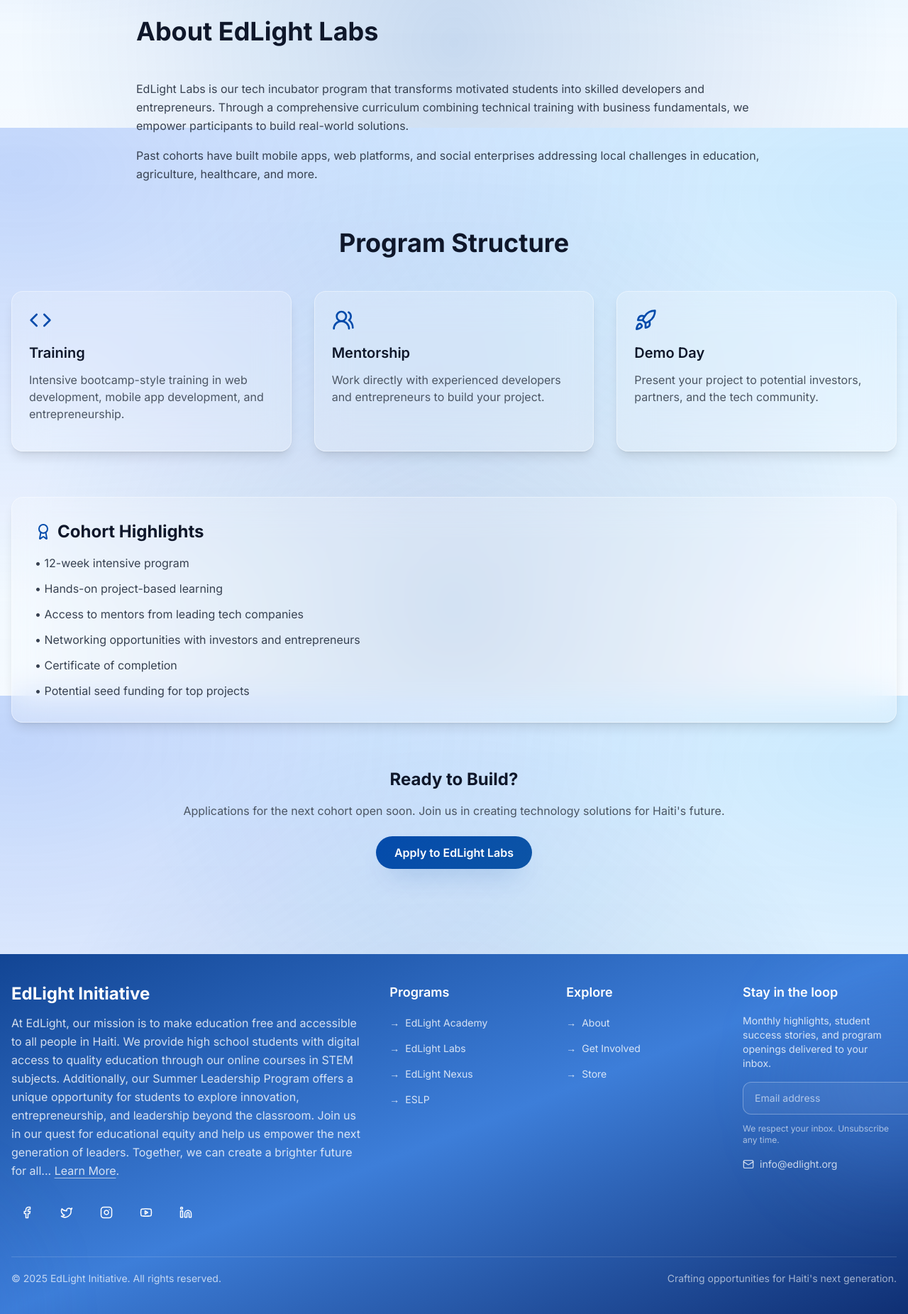
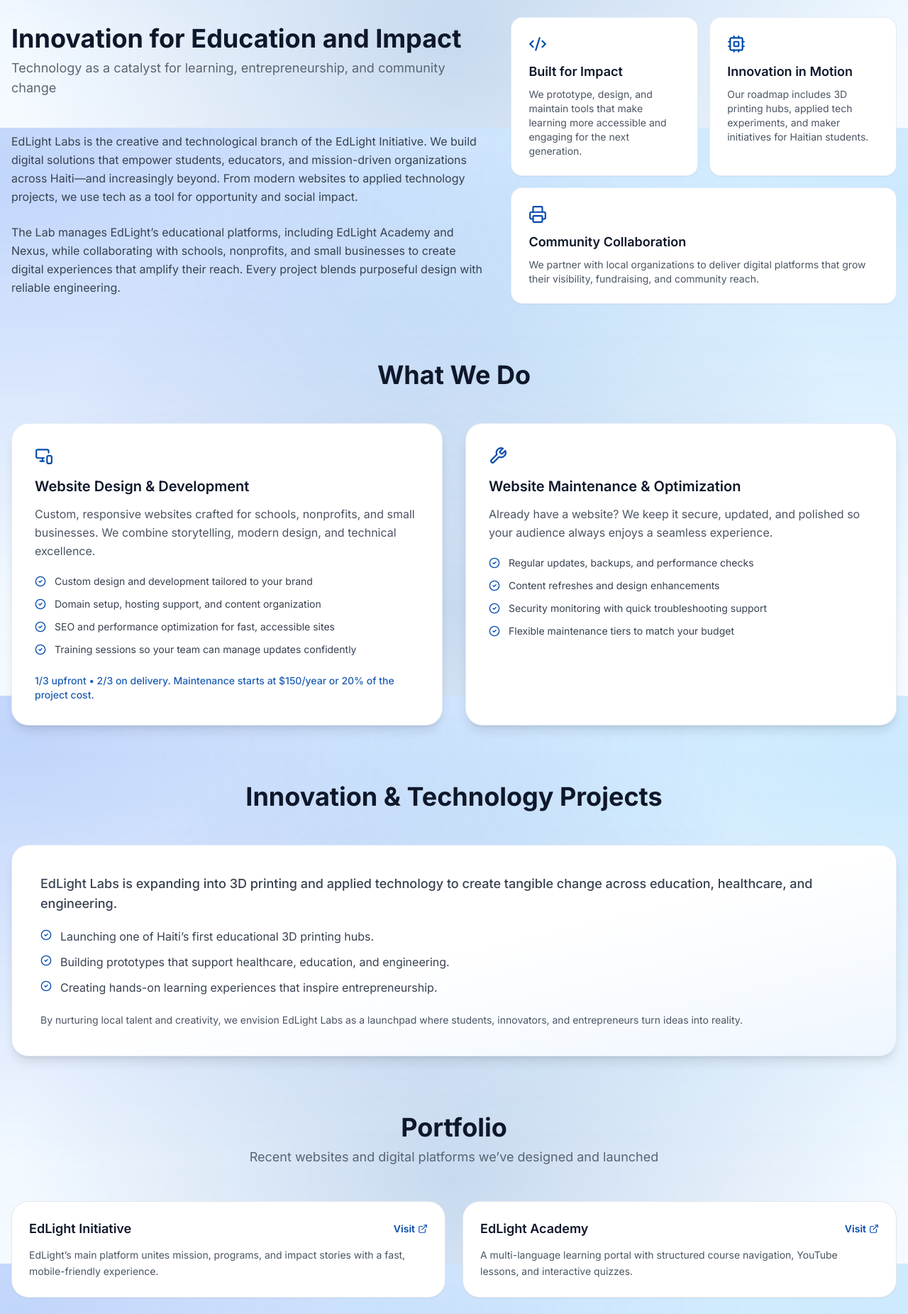
Before and after one commit to edlinitiative/EdLight-Initiative, a Next.js app: page /labs in a window 1280 px wide. Shown: the part 620-2471 px from the top of the page at 71% size. Built offline with nearby package versions, Linux system fonts and the light colour scheme.

Commit message:
Rebuild Labs page with services and portfolio focus

```diff
--- a/app/labs/page.tsx
+++ b/app/labs/page.tsx
@@ -1,26 +1,98 @@
 import React from 'react'
 import Link from 'next/link'
-import { Code, Rocket, Users2, Award } from 'lucide-react'
+import {
+  ArrowRight,
+  Code2,
+  MonitorSmartphone,
+  Wrench,
+  Cpu,
+  Printer,
+  CheckCircle2,
+  ExternalLink,
+  Mail,
+} from 'lucide-react'
 import Hero from '@/components/Hero'
 import SectionHeader from '@/components/SectionHeader'
-import Card from '@/components/Card'
 
-const programPhases = [
+const serviceHighlights = [
   {
-    title: 'Training',
-    description: 'Intensive bootcamp-style training in web development, mobile app development, and entrepreneurship.',
-    icon: <Code size={32} />,
+    title: 'Website Design & Development',
+    description:
+      'Custom, responsive websites crafted for schools, nonprofits, and small businesses. We combine storytelling, modern design, and technical excellence.',
+    details: [
+      'Custom design and development tailored to your brand',
+      'Domain setup, hosting support, and content organization',
+      'SEO and performance optimization for fast, accessible sites',
+      'Training sessions so your team can manage updates confidently',
+    ],
+    icon: <MonitorSmartphone size={26} className="text-primary" />,
+    pricing: '1/3 upfront • 2/3 on delivery. Maintenance starts at $150/year or 20% of the project cost.',
   },
   {
-    title: 'Mentorship',
-    description: 'Work directly with experienced developers and entrepreneurs to build your project.',
-    icon: <Users2 size={32} />,
+    title: 'Website Maintenance & Optimization',
+    description:
+      'Already have a website? We keep it secure, updated, and polished so your audience always enjoys a seamless experience.',
+    details: [
+      'Regular updates, backups, and performance checks',
+      'Content refreshes and design enhancements',
+      'Security monitoring with quick troubleshooting support',
+      'Flexible maintenance tiers to match your budget',
+    ],
+    icon: <Wrench size={26} className="text-primary" />,
+  },
+]
+
+const innovationFocus = [
+  'Launching one of Haiti’s first educational 3D printing hubs.',
+  'Building prototypes that support healthcare, education, and engineering.',
+  'Creating hands-on learning experiences that inspire entrepreneurship.',
+]
+
+const portfolioItems = [
+  {
+    name: 'EdLight Initiative',
+    url: 'https://edlight.org',
+    description:
+      'EdLight’s main platform unites mission, programs, and impact stories with a fast, mobile-friendly experience.',
   },
   {
-    title: 'Demo Day',
-    description: 'Present your project to potential investors, partners, and the tech community.',
-    icon: <Rocket size={32} />,
+    name: 'EdLight Academy',
+    url: 'https://academy.edlight.org',
+    description:
+      'A multi-language learning portal with structured course navigation, YouTube lessons, and interactive quizzes.',
   },
+  {
+    name: 'EdLight Nexus',
+    url: 'https://edlight.org/nexus',
+    description:
+      'Showcases global mobility opportunities for Haitian students with clear storytelling and partner-focused CTAs.',
+  },
+  {
+    name: 'Client Project – École Dominique Savio (Demo)',
+    url: undefined,
+    description:
+      'A school website concept highlighting academic programs, galleries, and easy-to-manage updates for administrators.',
+  },
+  {
+    name: 'Client Project – Local Nonprofit (Demo)',
+    url: undefined,
+    description:
+      'A lightweight nonprofit site with donation tools, storytelling layouts, and a blog to feature ongoing initiatives.',
+  },
+]
+
+const reasons = [
+  'Professional, mission-aligned web solutions at accessible pricing.',
+  'Transparent process with flexible payment and maintenance plans.',
+  'Fast turnaround times, responsive support, and clear communication.',
+  'Trusted by schools, nonprofits, and startups across Haiti.',
+  'Backed by the EdLight Initiative’s commitment to education and impact.',
+]
+
+const involvementOptions = [
+  'Organizations: Partner with us to design or upgrade your website or digital platform.',
+  'Students & Developers: Join our talent network and work on real client projects.',
+  'Supporters: Help us bring 3D printing labs and innovation tools to Haiti.',
 ]
 
 export default function LabsPage() {
@@ -28,64 +100,179 @@
     <>
       <Hero
         title="EdLight Labs"
-        subtitle="Tech Incubator: Training → Mentorship → Demo Day"
+        subtitle="Building digital solutions that power education, entrepreneurship, and social impact"
         backgroundImage="/labs_pics.png"
-      />
+      >
+        <div className="flex flex-col sm:flex-row gap-4 justify-center">
+          <Link href="#contact" className="btn btn-primary">
+            Work With Us <ArrowRight size={18} />
+          </Link>
+          <Link href="#services" className="btn btn-light">
+            Explore Services
+          </Link>
+        </div>
+      </Hero>
 
       <section className="py-20">
-        <div className="container mx-auto px-4">
-          <div className="max-w-4xl mx-auto mb-16">
-            <SectionHeader title="About EdLight Labs" />
-            <p className="text-gray-700 leading-relaxed mb-4">
-              EdLight Labs is our tech incubator program that transforms motivated students into skilled developers and
-              entrepreneurs. Through a comprehensive curriculum combining technical training with business fundamentals,
-              we empower participants to build real-world solutions.
+        <div className="container mx-auto px-4 space-y-20">
+          <div className="grid gap-10 lg:grid-cols-[minmax(0,1.1fr)_minmax(0,0.9fr)] lg:items-center">
+            <div className="space-y-6 text-gray-700 leading-relaxed">
+              <SectionHeader
+                title="Innovation for Education and Impact"
+                subtitle="Technology as a catalyst for learning, entrepreneurship, and community change"
+              />
+              <p>
+                EdLight Labs is the creative and technological branch of the EdLight Initiative. We build digital solutions that empower
+                students, educators, and mission-driven organizations across Haiti—and increasingly beyond. From modern websites to applied
+                technology projects, we use tech as a tool for opportunity and social impact.
               </p>
-            <p className="text-gray-700 leading-relaxed">
-              Past cohorts have built mobile apps, web platforms, and social enterprises addressing local challenges in
-              education, agriculture, healthcare, and more.
+              <p>
+                The Lab manages EdLight’s educational platforms, including EdLight Academy and Nexus, while collaborating with schools,
+                nonprofits, and small businesses to create digital experiences that amplify their reach. Every project blends purposeful
+                design with reliable engineering.
               </p>
             </div>
+            <div className="grid gap-4 sm:grid-cols-2">
+              <div className="rounded-2xl border border-primary/10 bg-white p-6 shadow-sm">
+                <Code2 className="text-primary mb-3" size={26} />
+                <h3 className="font-heading text-lg font-semibold text-text mb-2">Built for Impact</h3>
+                <p className="text-sm text-gray-600">
+                  We prototype, design, and maintain tools that make learning more accessible and engaging for the next generation.
+                </p>
+              </div>
+              <div className="rounded-2xl border border-primary/10 bg-white p-6 shadow-sm">
+                <Cpu className="text-primary mb-3" size={26} />
+                <h3 className="font-heading text-lg font-semibold text-text mb-2">Innovation in Motion</h3>
+                <p className="text-sm text-gray-600">
+                  Our roadmap includes 3D printing hubs, applied tech experiments, and maker initiatives for Haitian students.
+                </p>
+              </div>
+              <div className="rounded-2xl border border-primary/10 bg-white p-6 shadow-sm sm:col-span-2">
+                <Printer className="text-primary mb-3" size={26} />
+                <h3 className="font-heading text-lg font-semibold text-text mb-2">Community Collaboration</h3>
+                <p className="text-sm text-gray-600">
+                  We partner with local organizations to deliver digital platforms that grow their visibility, fundraising, and community reach.
+                </p>
+              </div>
+            </div>
+          </div>
 
-          <SectionHeader title="Program Structure" centered />
-          <div className="grid md:grid-cols-3 gap-8 mb-16">
-            {programPhases.map((phase) => (
-              <Card
-                key={phase.title}
-                title={phase.title}
-                description={phase.description}
-                icon={phase.icon}
-              />
+          <div id="services" className="space-y-12">
+            <SectionHeader title="What We Do" centered />
+            <div className="grid gap-8 lg:grid-cols-2">
+              {serviceHighlights.map((service) => (
+                <div key={service.title} className="rounded-3xl border border-primary/10 bg-white p-8 shadow-lg">
+                  <div className="flex items-start justify-between gap-6">
+                    <div>
+                      <div className="mb-4">{service.icon}</div>
+                      <h3 className="font-heading text-xl font-semibold text-text mb-3">{service.title}</h3>
+                      <p className="text-gray-600 mb-5 leading-relaxed">{service.description}</p>
+                    </div>
+                  </div>
+                  <ul className="space-y-3 text-sm text-gray-700">
+                    {service.details.map((item) => (
+                      <li key={item} className="flex items-start gap-3">
+                        <CheckCircle2 className="text-primary mt-0.5" size={16} />
+                        <span>{item}</span>
+                      </li>
+                    ))}
+                  </ul>
+                  {service.pricing && (
+                    <p className="mt-6 text-sm font-medium text-primary/90">{service.pricing}</p>
+                  )}
+                </div>
               ))}
             </div>
-
-      <div className="glass rounded-2xl p-8 mb-16">
-            <h3 className="font-heading text-2xl font-bold mb-4 flex items-center gap-2">
-              <Award className="text-primary" />
-              Cohort Highlights
-            </h3>
-            <ul className="space-y-3 text-gray-700">
-              <li>• 12-week intensive program</li>
-              <li>• Hands-on project-based learning</li>
-              <li>• Access to mentors from leading tech companies</li>
-              <li>• Networking opportunities with investors and entrepreneurs</li>
-              <li>• Certificate of completion</li>
-              <li>• Potential seed funding for top projects</li>
-            </ul>
           </div>
 
-          <div className="text-center">
-            <h3 className="font-heading text-2xl font-bold mb-4">Ready to Build?</h3>
-            <p className="text-gray-600 mb-6">
-              Applications for the next cohort open soon. Join us in creating technology solutions
-              for Haiti&apos;s future.
+          <div className="space-y-10">
+            <SectionHeader title="Innovation & Technology Projects" centered />
+            <div className="rounded-3xl border border-primary/10 bg-gradient-to-br from-white via-white to-blue-50 p-10 shadow-lg text-gray-700">
+              <p className="text-lg font-medium mb-5">
+                EdLight Labs is expanding into 3D printing and applied technology to create tangible change across education, healthcare, and engineering.
               </p>
+              <ul className="space-y-3">
+                {innovationFocus.map((item) => (
+                  <li key={item} className="flex items-start gap-3">
+                    <CheckCircle2 className="text-primary mt-0.5" size={16} />
+                    <span>{item}</span>
+                  </li>
+                ))}
+              </ul>
+              <p className="mt-6 text-sm text-gray-600">
+                By nurturing local talent and creativity, we envision EdLight Labs as a launchpad where students, innovators, and entrepreneurs turn ideas into reality.
+              </p>
+            </div>
+          </div>
+
+          <div id="portfolio" className="space-y-12">
+            <SectionHeader title="Portfolio" subtitle="Recent websites and digital platforms we’ve designed and launched" centered />
+            <div className="grid gap-6 md:grid-cols-2">
+              {portfolioItems.map((project) => (
+                <div key={project.name} className="rounded-3xl border border-gray-200 bg-white p-6 shadow-sm transition-shadow hover:shadow-lg">
+                  <div className="flex items-center justify-between gap-3">
+                    <h3 className="font-heading text-lg font-semibold text-text">{project.name}</h3>
+                    {project.url && (
                       <Link
-              href="/get-involved"
-              className="btn btn-primary"
+                        href={project.url}
+                        target="_blank"
+                        rel="noopener noreferrer"
+                        className="inline-flex items-center gap-1 text-primary text-sm font-semibold"
                       >
-              Apply to EdLight Labs
+                        Visit <ExternalLink size={14} />
                       </Link>
+                    )}
+                  </div>
+                  <p className="mt-3 text-sm text-gray-600 leading-relaxed">{project.description}</p>
+                  {!project.url && (
+                    <p className="mt-3 text-xs uppercase tracking-wide text-gray-400">Coming soon</p>
+                  )}
+                </div>
+              ))}
+            </div>
+            <p className="text-center text-sm text-gray-500">💡 We regularly update our portfolio as new projects launch. Want to be featured here? Reach out and let’s build together.</p>
+          </div>
+
+          <div className="space-y-10">
+            <SectionHeader title="Why Choose EdLight Labs?" centered />
+            <div className="grid gap-6 md:grid-cols-2">
+              {reasons.map((reason) => (
+                <div key={reason} className="rounded-2xl border border-primary/10 bg-white p-6 shadow-sm">
+                  <div className="flex items-start gap-3">
+                    <CheckCircle2 className="text-primary mt-0.5" size={18} />
+                    <p className="text-gray-700">{reason}</p>
+                  </div>
+                </div>
+              ))}
+            </div>
+          </div>
+
+          <div id="contact" className="space-y-10">
+            <SectionHeader title="Get Involved" centered />
+            <div className="rounded-3xl border border-primary/10 bg-white p-10 shadow-lg text-gray-700">
+              <ul className="space-y-3 text-sm">
+                {involvementOptions.map((item) => (
+                  <li key={item} className="flex items-start gap-3">
+                    <CheckCircle2 className="text-primary mt-0.5" size={16} />
+                    <span>{item}</span>
+                  </li>
+                ))}
+              </ul>
+              <p className="mt-6 text-sm text-gray-600 flex items-center gap-2">
+                <Mail size={16} className="text-primary" />
+                <span>
+                  Contact us: <a href="mailto:labs@edlight.org" className="text-primary underline underline-offset-4">labs@edlight.org</a>
+                </span>
+              </p>
+              <div className="mt-8 flex flex-col sm:flex-row justify-center gap-4">
+                <Link href="mailto:labs@edlight.org?subject=Project%20Inquiry" className="btn btn-primary">
+                  Request a Quote
+                </Link>
+                <Link href="#portfolio" className="btn btn-light">
+                  See More Projects
+                </Link>
+              </div>
+            </div>
           </div>
         </div>
       </section>
```
Lines whose indentation alone changed are shown as unchanged.
